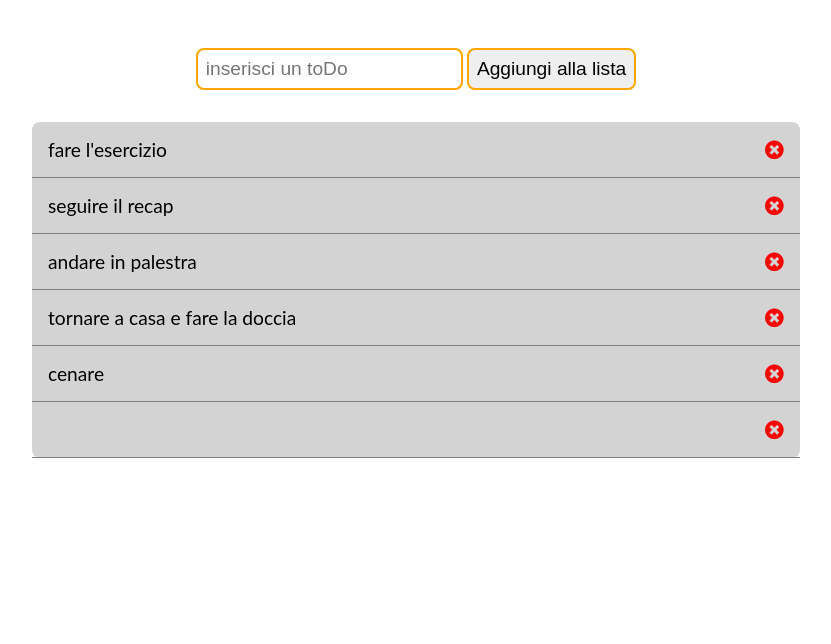
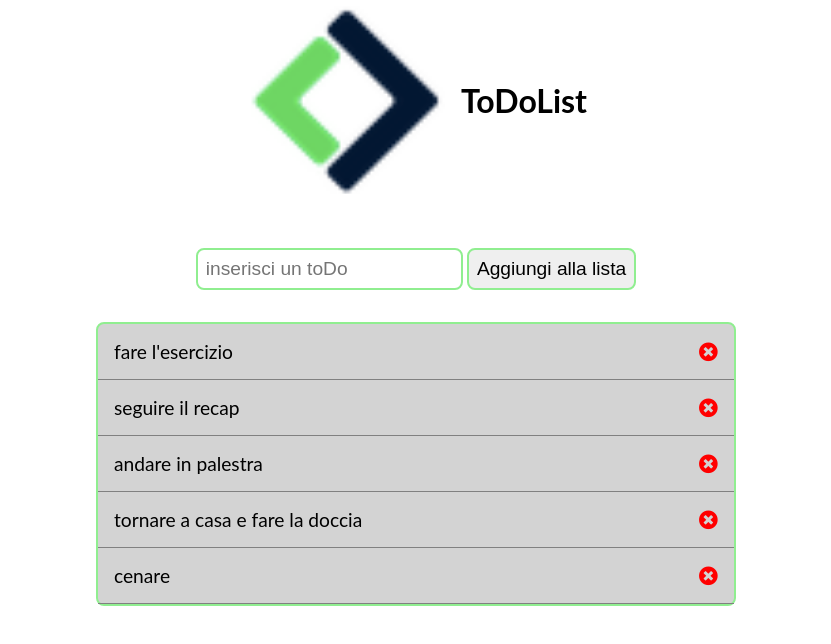
Before and after one commit to vittorioaquilino/vue-todolist, a plain HTML site: page index.html in a window 1280 px wide. Both pictures are taken after a click on the button "Aggiungi alla lista". Shown: the whole page, without its empty margins (224-1055 px from the left). Drawn offline with nearby package versions, Linux system fonts and the light colour scheme.

Commit message:
add bonus 1

```diff
--- a/css/style.css
+++ b/css/style.css
@@ -7,7 +7,24 @@
 body {
     font-family: 'Lato', sans-serif;
 }
+/* HEADER */
+header {
+    text-align: center;
+    display: flex;
+    align-items: center;
+    justify-content: center;
+}
 
+.header-logo {
+    width: 200px;
+    height: 200px;
+    margin-right: 1rem;
+}
+
+header span {
+    font-weight: bold;
+    font-size: 2rem;
+}
 /* MAIN */
 .filters {
     text-align: center;
@@ -18,15 +35,16 @@ body {
 .filter-item button{
     padding: .5rem;
     border-radius: .5rem;
-    border: 2px solid orange;
+    border: 2px solid lightgreen;
     font-size: 1.2rem;
 }
 
 .todos {
-    width: 60%;
+    width: 50%;
     margin: 2rem auto;
     background-color: #d3d3d3;
     border-radius: .5rem;
+    border: 2px solid lightgreen;
     font-size: 1.2rem;
 }
 
@@ -47,7 +65,7 @@ ul {
 
 .done {
     text-decoration: line-through;
-    text-decoration-color: lightgreen;
+    text-decoration-color: greenyellow;
 }
 
 ul li i {
--- a/index.html
+++ b/index.html
@@ -16,6 +16,13 @@
 
     <!-- start vue -->
     <div id="root">
+
+        <!-- header -->
+        <header>
+            <img class="header-logo" src="img/logo copia.png" alt="">
+            <span>ToDoList</span>
+        </header>
+        <!-- /header -->
 
         <!-- main -->
         <main>
--- a/js/script.js
+++ b/js/script.js
@@ -4,16 +4,20 @@
 // - text, una stringa che indica il testo del todo
 // - done, un booleano (true/false) che indica se il todo è stato fatto oppure no
 
-// MILESTONE 1
+// MILESTONE 1 [completato]
 // Stampare all'interno di una lista, un item per ogni todo. [completato]
 // Se la proprietà done è uguale a true, visualizzare il testo del todo sbarrato. [completato]
 
 // MILESTONE 2 [completato]
 // Visualizzare a fianco ad ogni item ha una "x": cliccando su di essa, il todo viene rimosso dalla lista. [completato]
 
-// MILESTONE 3
+// MILESTONE 3 [completato]
 // Predisporre un campo di input testuale e un pulsante "aggiungi": cliccando sul pulsante,
 // il testo digitato viene letto e utilizzato per creare un nuovo todo, che quindi viene aggiunto alla lista dei todo esistenti. [completato]
+
+// Bonus:
+// 1- oltre al click sul pulsante, intercettare anche il tasto ENTER per aggiungere il todo alla lista [completato]
+// 2- cliccando sul testo dell'item, invertire il valore della proprietà done del todo corrispondente (se done era uguale a false, impostare true e viceversa).
 
 const app = new Vue(
     {
@@ -48,12 +52,16 @@ const app = new Vue(
             addToDo: function() {
 
                 // creo nuovo todo
-                const newToDo = {
-                    text: this.newToDo,
-                    done: false,
+                if(this.newToDo !== '') {
+                    const newToDo = {
+                        text: this.newToDo,
+                        done: false,
+                    }
+                    this.todos.push(newToDo);
+                    this.newToDo = "";
+                } else {
+                    alert("devi scrivere un'azione da svolgere ")
                 }
-                this.todos.push(newToDo);
-                this.newToDo = "";
 
             },
 
@@ -71,8 +79,6 @@ const app = new Vue(
                     clicked.done = true;
                 }
             },
-
-
         }
     }
 )
```
Also changed, not shown: img/Logo.png (added), img/logo copia.png (added), 1 other file.
